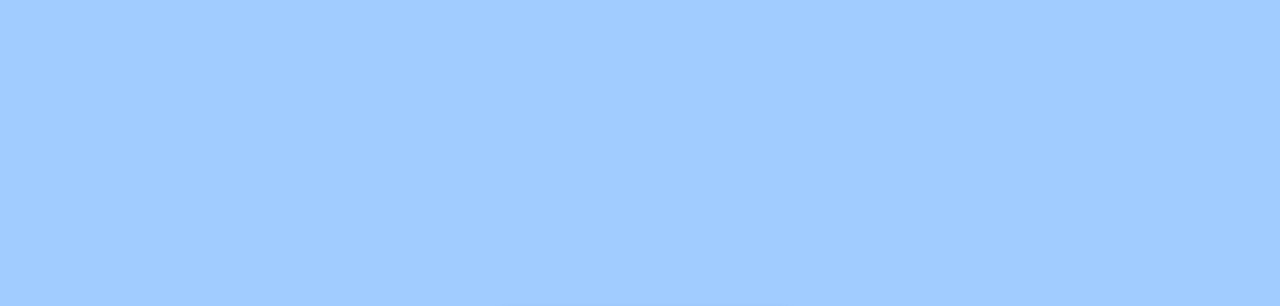
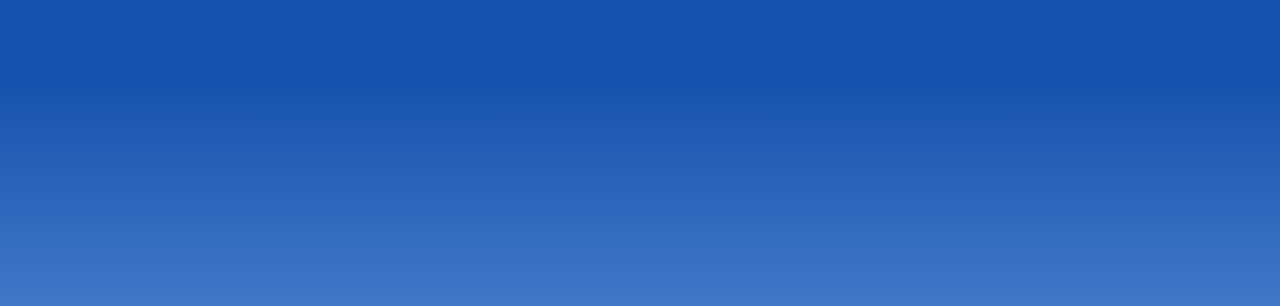
Before and after one commit to StarDev44/LoginFrontEndDesign, a plain HTML site: page index.html in a window 1280 px wide. Shown: the top 306 px of the page. Drawn offline with Linux system fonts and the light colour scheme.

Commit message:
Background color changed for gradient

```diff
--- a/css/styles.css
+++ b/css/styles.css
@@ -21,7 +21,8 @@ body
     width: 100%;
     display: grid;
     place-items: center;
-    background-color: var(--blue);
+    /* background-color: var(--blue); */
+    background-image: linear-gradient(180deg,var(--blue-dark) 10%,var(--blue) 100%)!important;
 }
 .form_container
 {
```
